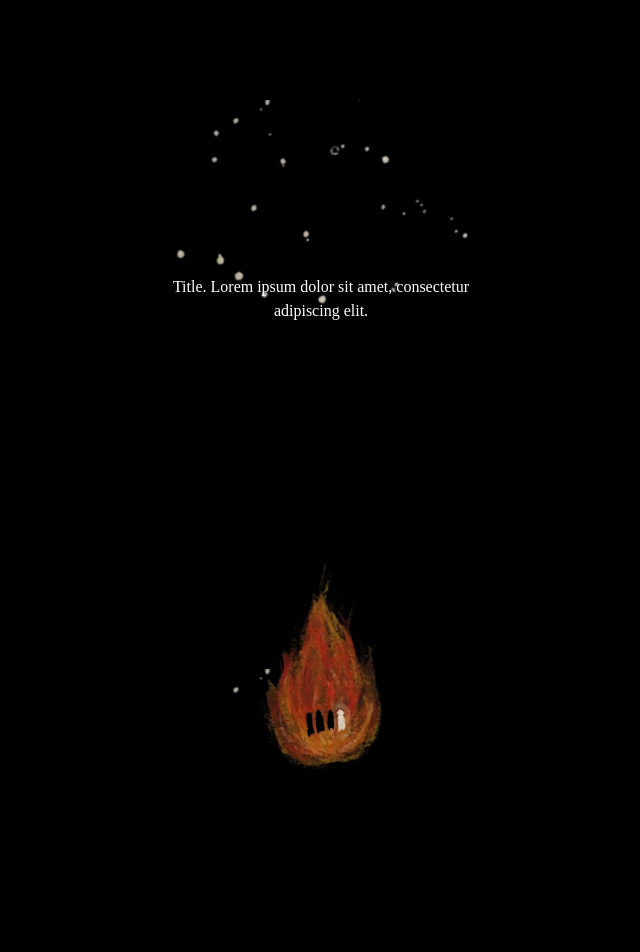
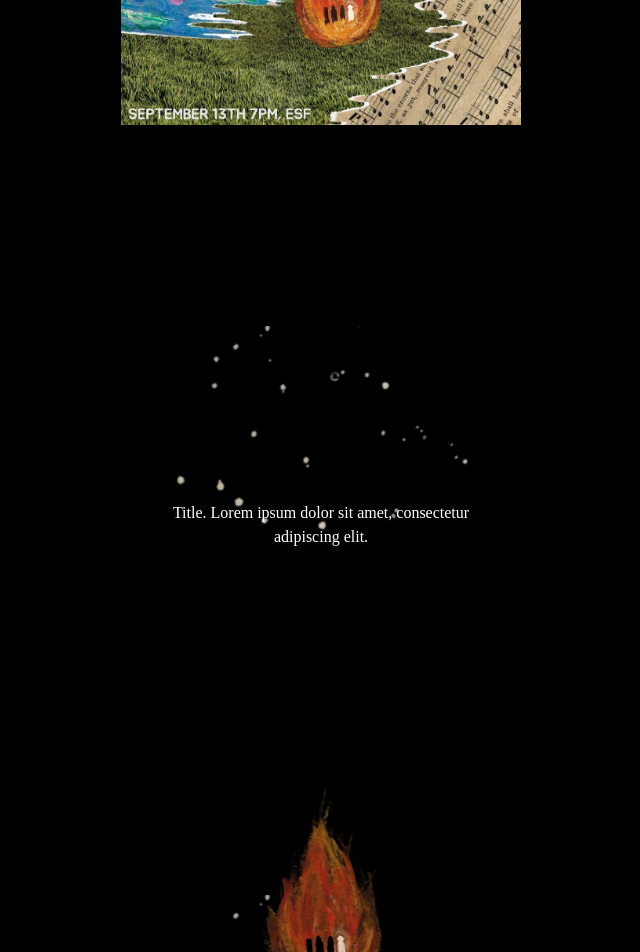
Before and after one commit to KyumKyum/ESF_ABC_worship_landing_page, a React (Vite) app: page / in a window 1280 px wide. Shown: the part 520-1472 px from the top of the page, without its empty margins (319-959 px from the left). Built offline with nearby package versions, Linux system fonts and the light colour scheme; a web font is replaced by a local one.

Commit message:
fix: fixed the image padding

```diff
--- a/src/App.tsx
+++ b/src/App.tsx
@@ -62,7 +62,7 @@ function App() {
   }, [isWelcomeVisible]);
 
   return (
-    <div className='flex flex-col items-center max-w-[400px] min-w-[300px] px-20'>
+    <div className='flex flex-col items-center max-w-[400px] min-w-[300px]'>
       <motion.div
         className='mt-20'
         initial={{opacity: 0}}
@@ -74,7 +74,7 @@ function App() {
           alt='poster'
         />
       </motion.div>
-      <div className='h-[600px]' ref={welcomeRef}>
+      <div className='h-[600px] px-20' ref={welcomeRef}>
         <motion.div
           initial={{opacity: 0}}
           animate={{ opacity: isWelcomeVisible ? 1 : 0 }}
@@ -84,7 +84,7 @@ function App() {
           <WelcomePage />
         </motion.div>
       </div>
-      <div ref={bannerRefView} className='m-0'>
+      <div ref={bannerRefView} className='m-0 px-20'>
         <motion.img
           ref={bannerRef}
           src={BannerImg}
@@ -97,7 +97,7 @@ function App() {
       </div>
 
       <InformaitonPage />
-      <div className='w-full mt-20'>
+      <div className='w-full mt-20 px-20'>
         <SongPage/>
       </div>
       <div className='mx-20 h-32 flex justify-center items-baseline'>
```
